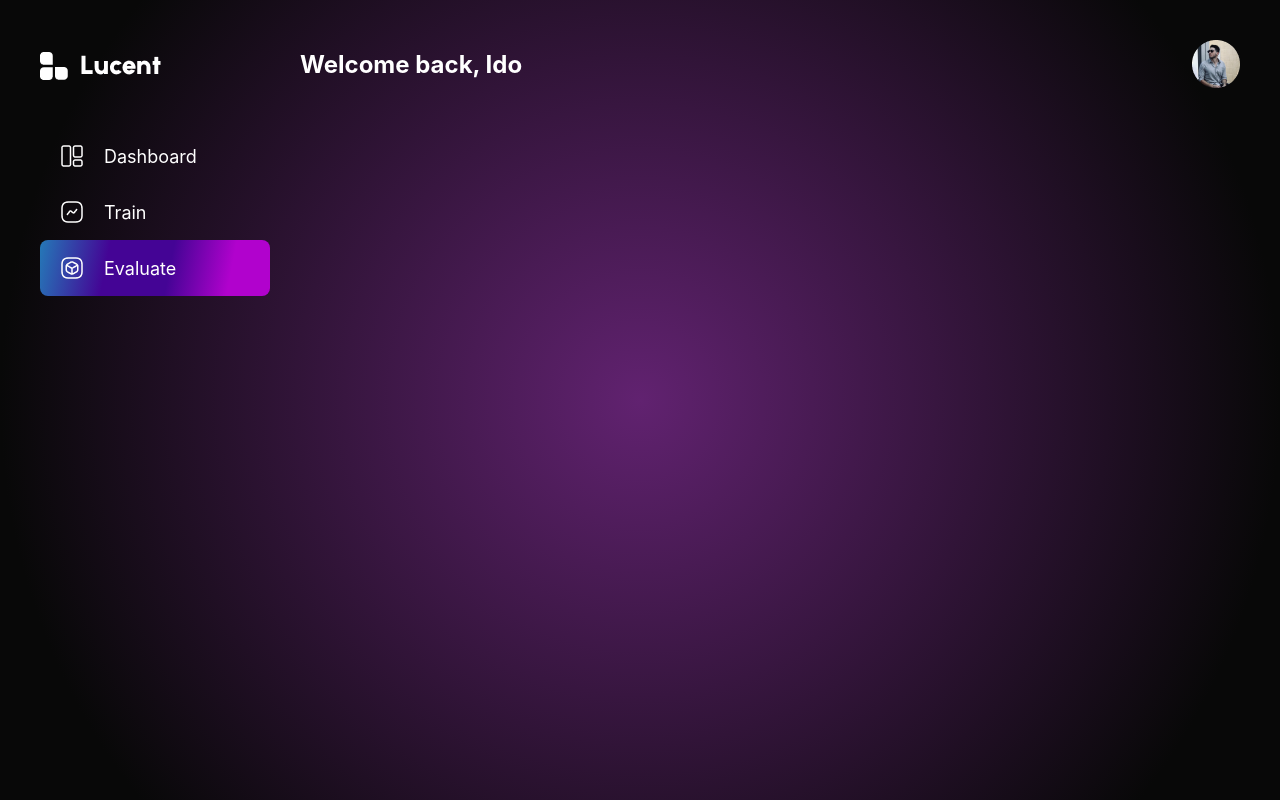
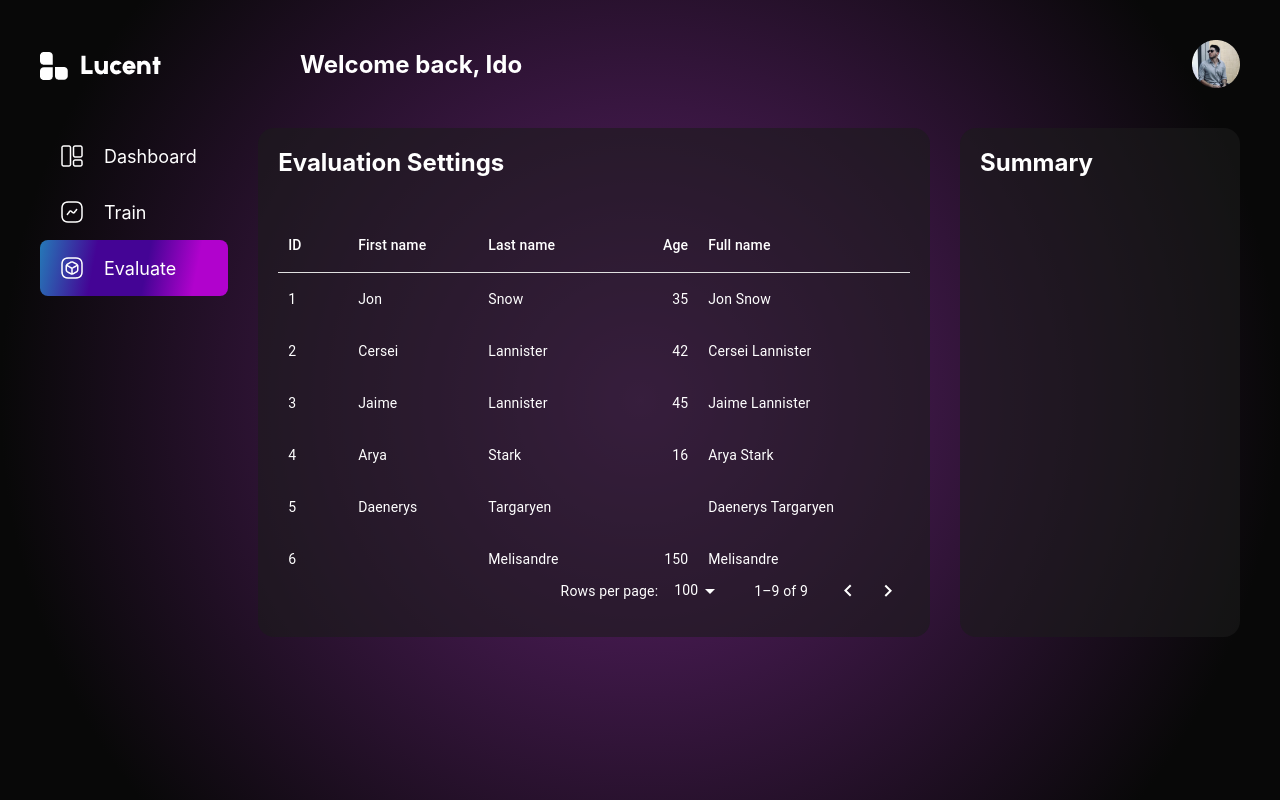
Before and after one commit to idocal/backtrade, a React (Create React App) app in the folder client/: page /evaluate in a window 1280 px wide. Built offline with nearby package versions, Linux system fonts and the light colour scheme.

Commit message:
Adds table to evaluation

```diff
--- a/client/package.json
+++ b/client/package.json
@@ -9,6 +9,7 @@
     "@emotion/styled": "^11.6.0",
     "@mui/lab": "^5.0.0-alpha.65",
     "@mui/material": "^5.3.0",
+    "@mui/x-data-grid": "^5.8.0",
     "@testing-library/jest-dom": "^5.16.1",
     "@testing-library/react": "^12.1.2",
     "@testing-library/user-event": "^13.5.0",
--- a/client/src/App.js
+++ b/client/src/App.js
@@ -1,9 +1,9 @@
 import * as React from 'react';
-import { Routes, Route, Link } from "react-router-dom";
+import { Routes, Route } from "react-router-dom";
 import Train from './views/Train';
+import Evaluate from './views/Evaluate';
 import Test from './views/Test';
 import Dashboard from './views/Dashboard';
-import Agents from './views/Agents';
 import Header from './views/Header';
 import Navbar from './views/Navbar';
 import './App.css';
@@ -18,6 +18,7 @@ function App() {
             <Routes>
                 <Route exact path="/" element={ <Dashboard /> } />
                 <Route path="/train" element={ <Train /> } />
+                <Route path="/evaluate" element={ <Evaluate /> } />
                 <Route path="/test/:agentId" element={ <Test /> } />
             </Routes>
         </div>
--- /dev/null
+++ b/client/src/views/Evaluate.css
@@ -0,0 +1,31 @@
+.evaluate {
+    display: flex;
+    width: 100%;
+}
+
+.evaluate .agents-table {
+    margin-top: 40px;
+}
+
+.evaluate .agents-table, .evaluate .agents-table .MuiDataGrid-root,
+.evaluate .agents-table .MuiTablePagination-root {
+    color: #fff;
+    border: none;
+}
+
+.evaluate .agents-table button, .evaluate .agents-table svg {
+    color: #fff;
+}
+
+.evaluate .agents-table .MuiDataGrid-cell {
+    border: none;
+    outline: none;
+}
+
+.evaluate .agents-table .MuiDataGrid-columnSeparator {
+    display: none;
+}
+
+.evaluate .agents-table .MuiDataGrid-footerContainer {
+    border-top: none;
+}
--- /dev/null
+++ b/client/src/views/Evaluate.js
@@ -0,0 +1,65 @@
+import { DataGrid } from '@mui/x-data-grid';
+import './Evaluate.css';
+
+
+const columns = [
+  { field: 'id', headerName: 'ID', width: 70 },
+  { field: 'firstName', headerName: 'First name', width: 130 },
+  { field: 'lastName', headerName: 'Last name', width: 130 },
+  {
+    field: 'age',
+    headerName: 'Age',
+    type: 'number',
+    width: 90,
+  },
+  {
+    field: 'fullName',
+    headerName: 'Full name',
+    description: 'This column has a value getter and is not sortable.',
+    sortable: false,
+    width: 160,
+    valueGetter: (params) =>
+      `${params.row.firstName || ''} ${params.row.lastName || ''}`,
+  },
+];
+
+const rows = [
+  { id: 1, lastName: 'Snow', firstName: 'Jon', age: 35 },
+  { id: 2, lastName: 'Lannister', firstName: 'Cersei', age: 42 },
+  { id: 3, lastName: 'Lannister', firstName: 'Jaime', age: 45 },
+  { id: 4, lastName: 'Stark', firstName: 'Arya', age: 16 },
+  { id: 5, lastName: 'Targaryen', firstName: 'Daenerys', age: null },
+  { id: 6, lastName: 'Melisandre', firstName: null, age: 150 },
+  { id: 7, lastName: 'Clifford', firstName: 'Ferrara', age: 44 },
+  { id: 8, lastName: 'Frances', firstName: 'Rossini', age: 36 },
+  { id: 9, lastName: 'Roxie', firstName: 'Harvey', age: 65 },
+];
+
+function Evaluate() {
+    return (
+        <div className="evaluate">
+            <div className="main-space">
+                <div className="box">
+                    <div className="title">
+                        <h2>Evaluation Settings</h2>
+                    </div>
+                    <div className="agents-table" style={{height: 400, width: '100%' }}>
+                        <DataGrid
+                            rows={rows}
+                            columns={columns}
+                        />
+                    </div>
+                </div>
+            </div>
+            <div className="box right-space">
+                <div className="title">
+                    <h2>Summary</h2>
+                </div>
+                <div className="details">
+                </div>
+            </div>
+        </div>
+    )
+}
+
+export default Evaluate;
--- a/client/src/views/Train.css
+++ b/client/src/views/Train.css
@@ -1,10 +1,6 @@
-.train, .test {
+.train {
     display: flex;
     width: 100%;
-}
-
-.train .right-space {
-
 }
 
 .train .settings {
```
Also changed, not shown: 1 other file (tests, documents, lock files or other folders).
